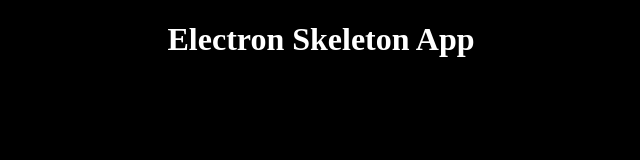
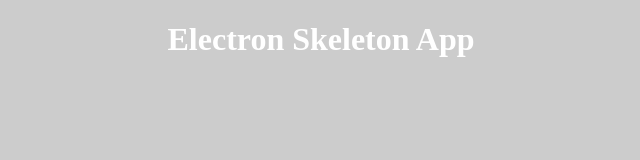
Before and after one commit to senor-cojones/Electron-Skeleton-App, an Electron app: page app/index.html in a window 800 px wide. Shown: the whole page, without its empty margins (79-719 px from the left). Drawn offline with Linux system fonts and the light colour scheme.

Commit message:
update basic styles

```diff
--- a/app/style.css
+++ b/app/style.css
@@ -1,5 +1,5 @@
 body {
-    background-color: #000;
+    background-color: #CCC;
 }
 
 h1 {
```
